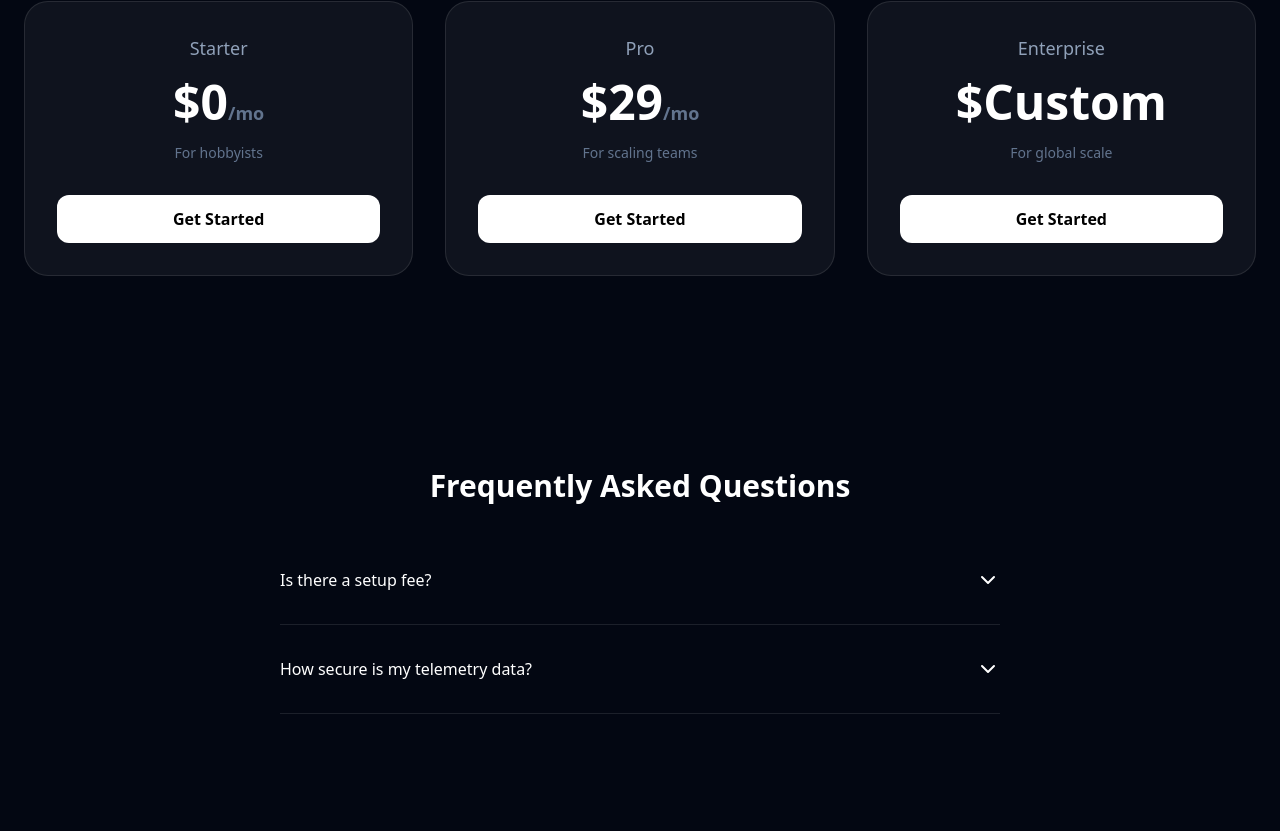
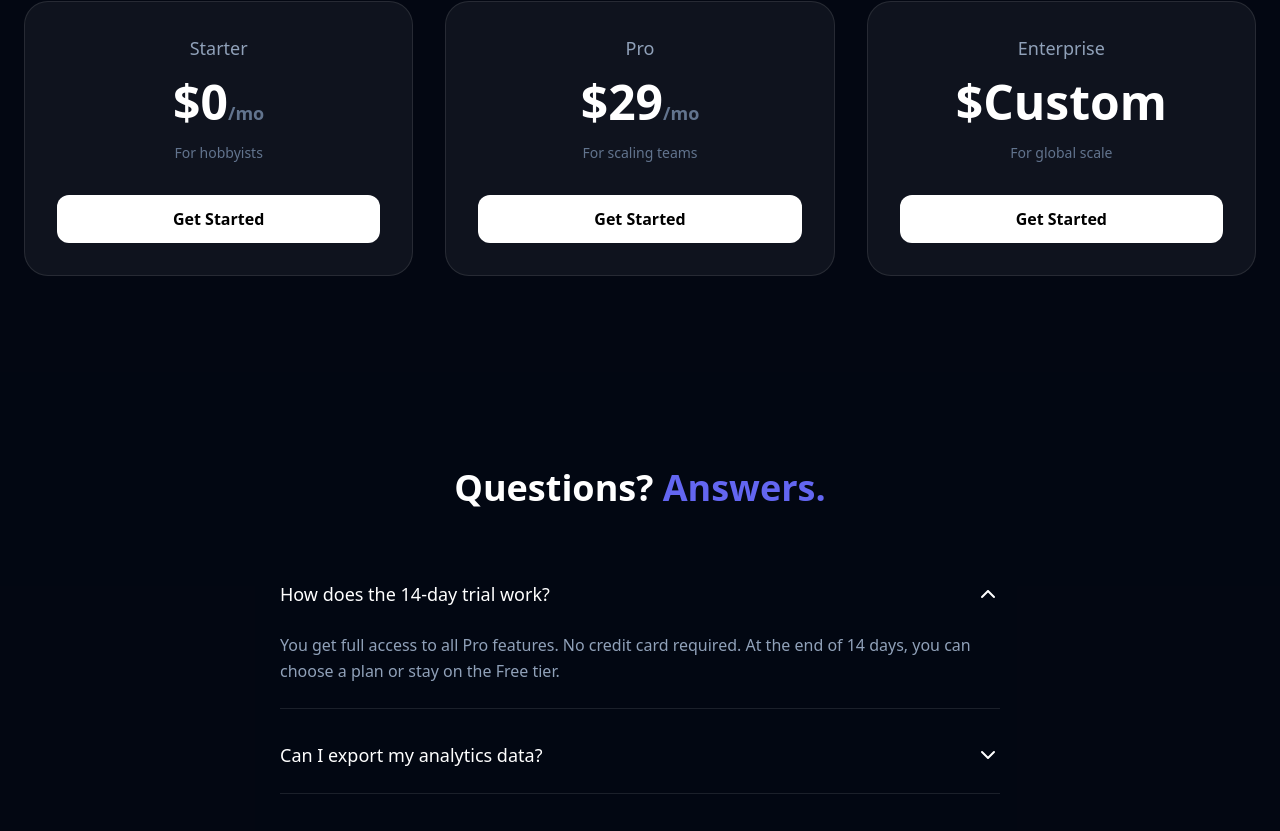
Before and after one commit to Holupeter/Lumina-saas, a Next.js app: page / in a window 1280 px wide. Shown: the part 1955-2786 px from the top of the page. Before the commit the page ends 2765 px from the top, so only its background shows below. Built offline with nearby package versions, Linux system fonts and the light colour scheme.

Commit message:
feat: update FAQ with accordion

```diff
--- a/src/components/FAQ.tsx
+++ b/src/components/FAQ.tsx
@@ -2,32 +2,54 @@
 import { useState } from "react";
 import { ChevronDown } from "lucide-react";
 
+// Individual Accordion Item for better modularity
+const AccordionItem = ({ question, answer, isOpen, onClick }: any) => (
+  <div className="border-b border-white/10">
+    <button
+      onClick={onClick}
+      className="flex w-full items-center justify-between py-6 text-left transition-all hover:opacity-70"
+    >
+      <span className="text-lg font-medium">{question}</span>
+      <ChevronDown className={`transition-transform duration-300 ${isOpen ? "rotate-180" : ""}`} />
+    </button>
+
+    {/* The "Magic" Accordion Animation */}
+    <div className={`grid transition-all duration-300 ease-in-out ${
+      isOpen ? "grid-rows-[1fr] pb-6 opacity-100" : "grid-rows-[0fr] opacity-0"
+    }`}>
+      <div className="overflow-hidden">
+        <p className="text-slate-400 leading-relaxed">
+          {answer}
+        </p>
+      </div>
+    </div>
+  </div>
+);
+
 export default function FAQ() {
-  const [openIndex, setOpenIndex] = useState<number | null>(null);
+  const [openIndex, setOpenIndex] = useState<number | null>(0); // Default first one open
 
   const faqs = [
-    { q: "Is there a setup fee?", a: "No. Lumina is free to start and scales with your usage." },
-    { q: "How secure is my telemetry data?", a: "We use AES-256 encryption at rest and TLS 1.3 in transit." }
+    { q: "How does the 14-day trial work?", a: "You get full access to all Pro features. No credit card required. At the end of 14 days, you can choose a plan or stay on the Free tier." },
+    { q: "Can I export my analytics data?", a: "Yes, all data can be exported via CSV, JSON, or our automated S3 integration." },
+    { q: "Is Lumina GDPR compliant?", a: "Absolutely. We are SOC2 Type II certified and fully GDPR compliant, with data residency options in the EU." }
   ];
 
   return (
-    <section className="py-24 container mx-auto px-6 max-w-3xl">
-      <h2 className="text-3xl font-bold mb-12 text-center">Frequently Asked Questions</h2>
-      <div className="space-y-4">
-        {faqs.map((faq, i) => (
-          <div key={i} className="border-b border-white/10 pb-4">
-            <button
+    <section className="py-24 bg-brand-dark/30">
+      <div className="container mx-auto px-6 max-w-3xl">
+        <h2 className="text-4xl font-bold mb-12 text-center">Questions? <span className="text-brand-primary">Answers.</span></h2>
+        <div className="space-y-2">
+          {faqs.map((faq, i) => (
+            <AccordionItem
+              key={i}
+              question={faq.q}
+              answer={faq.a}
+              isOpen={openIndex === i}
               onClick={() => setOpenIndex(openIndex === i ? null : i)}
-              className="flex w-full items-center justify-between py-4 text-left"
-            >
-              <span className="font-medium">{faq.q}</span>
-              <ChevronDown className={`transition-transform ${openIndex === i ? "rotate-180" : ""}`} />
-            </button>
-            <div className={`grid transition-all duration-300 ${openIndex === i ? "grid-rows-[1fr] opacity-100" : "grid-rows-[0fr] opacity-0"}`}>
-              <div className="overflow-hidden text-slate-400 text-sm">{faq.a}</div>
-            </div>
-          </div>
-        ))}
+            />
+          ))}
+        </div>
       </div>
     </section>
   );
```
